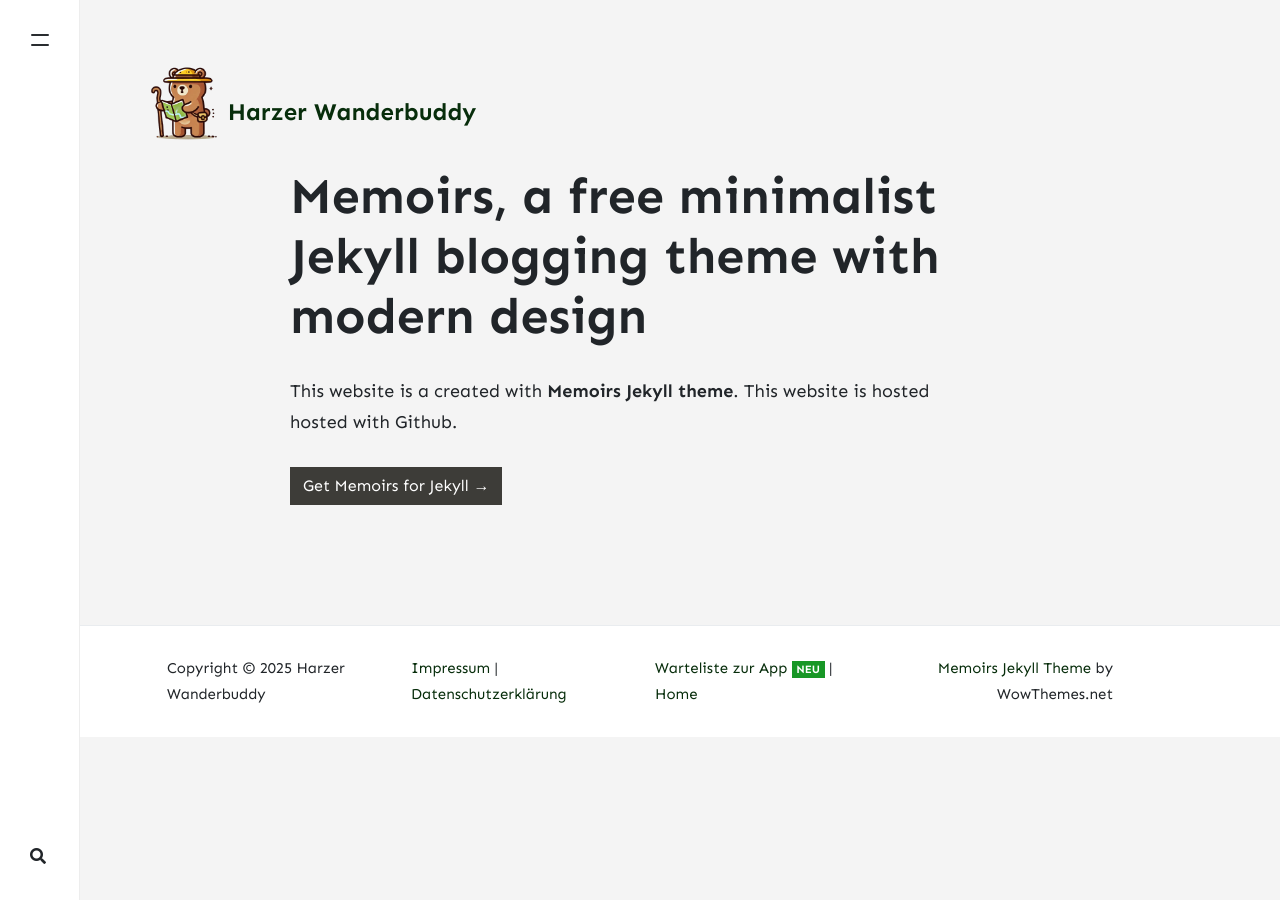
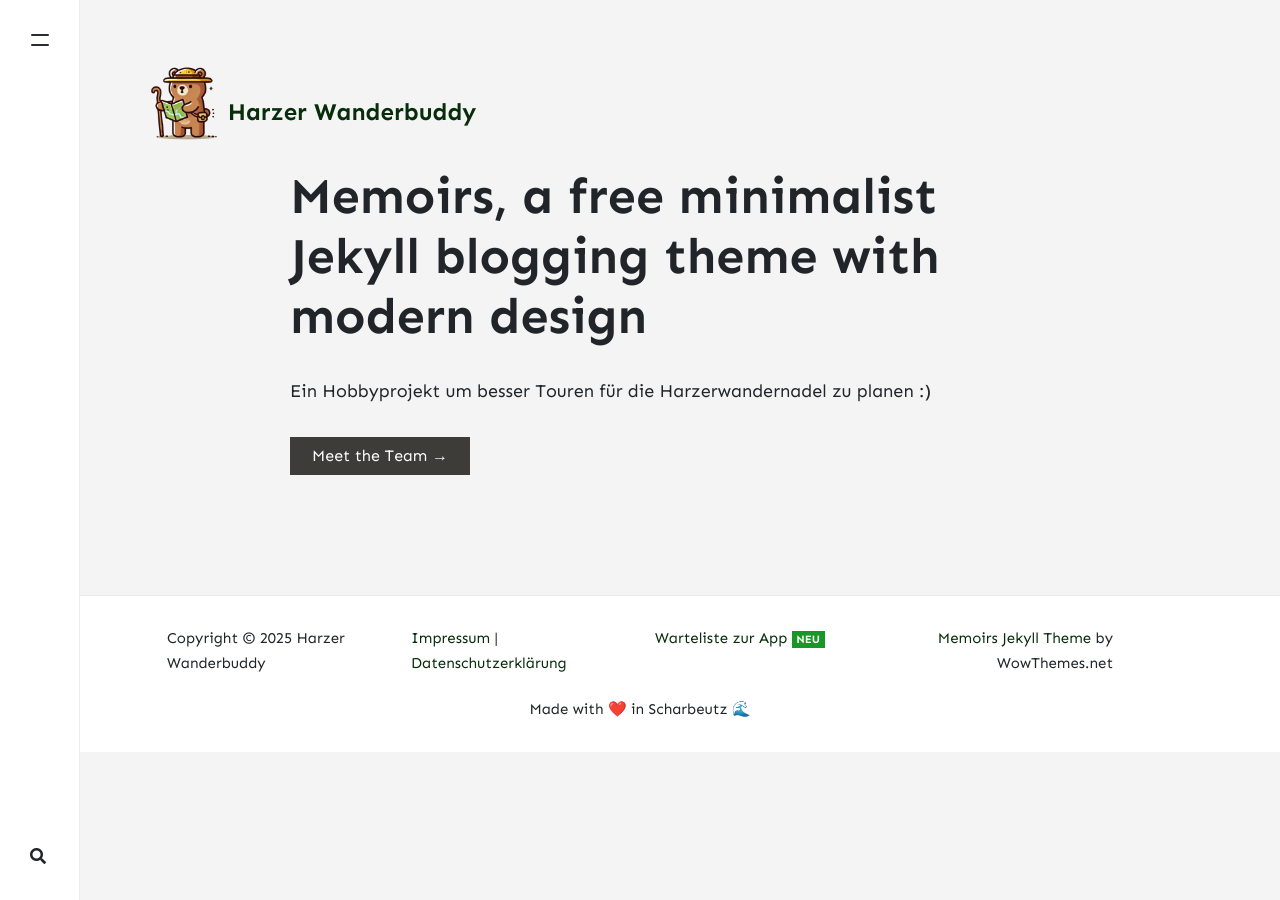
Before and after one commit to JanTristanH/harzer-wander-buddy-website, a Jekyll site: the page built from _pages/about.md, in a window 1280 px wide. Built offline with Jekyll 4.4.1, drawn with Linux system fonts in a browser that asks for light colours; nearby versions of some CDN libraries; comment, search, counter and statistics services are not loaded.

Commit message:
Clear about & enhance footer

```diff
--- a/_layouts/default.html
+++ b/_layouts/default.html
@@ -125,11 +125,14 @@
             </div>
             <div class="col-md-3 col-sm-12 text-center text-lg-left">
                 <a href="{{ site.baseurl }}/app-waitlist">Warteliste zur App <span class="badge badge-primary">NEU</span></a>
-                |
-                <a href="/privacy-policy">Home</a>
             </div>
             <div class="col-md-3 col-sm-12 text-center text-lg-right">
                 <a target="_blank" href="https://www.wowthemes.net/memoirs-free-jekyll-theme/">Memoirs Jekyll Theme</a> by WowThemes.net
+            </div>
+        </div>
+        <div class="row" style="margin-top: 20px;">
+            <div class="col-12 text-center">
+                Made with ❤️ in Scharbeutz 🌊
             </div>
         </div>
     </div>
--- a/_pages/about.md
+++ b/_pages/about.md
@@ -6,6 +6,6 @@ comments: false
 imageshadow: true
 ---
 
-This website is a created with **Memoirs Jekyll theme**. This website is hosted hosted with Github.
+Ein Hobbyprojekt um besser Touren für die Harzerwandernadel zu planen :)
 
-<a target="_blank" href="https://bootstrapstarter.com/jekyll-theme-memoirs/" class="btn btn-dark"> Get Memoirs for Jekyll &rarr;</a>
+<a href="/authors" class="btn btn-dark"> Meet the Team &rarr;</a>
```
